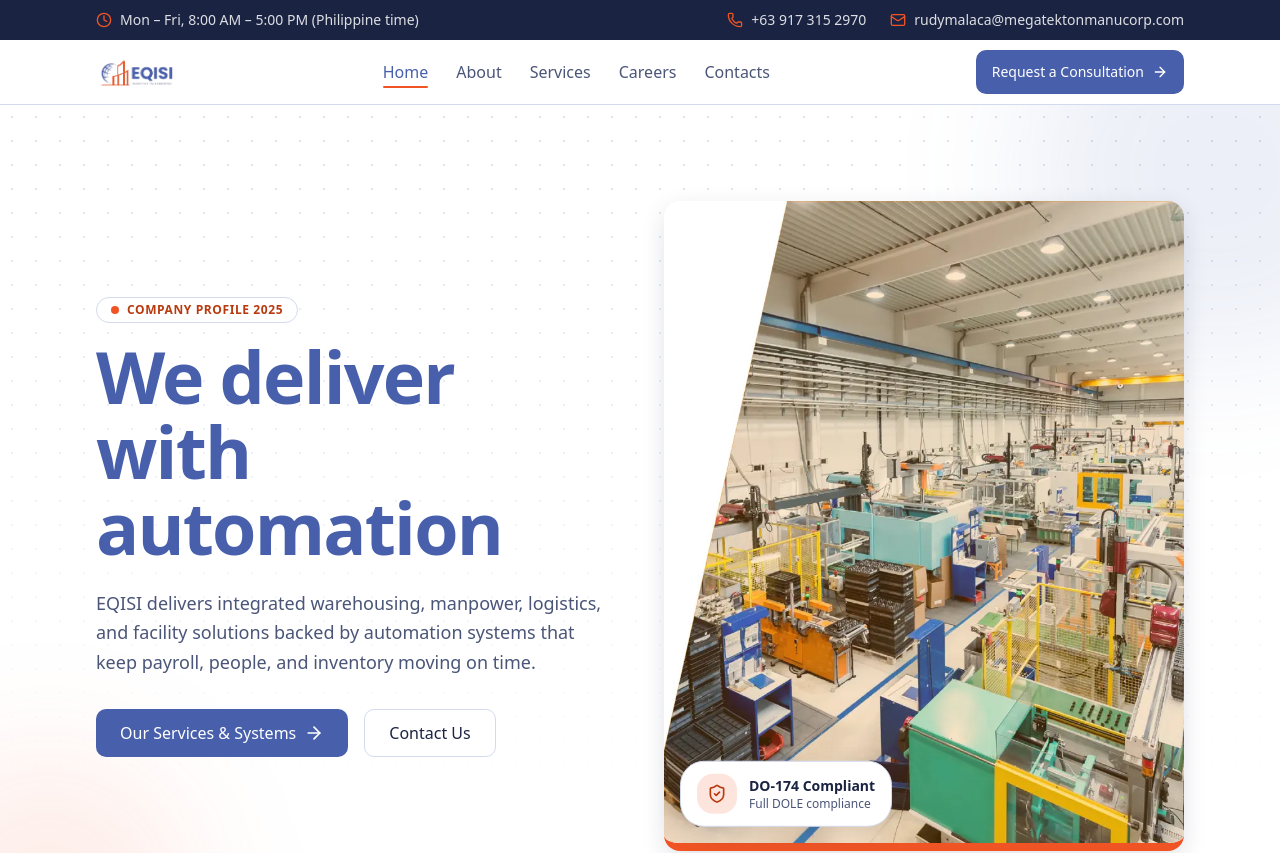
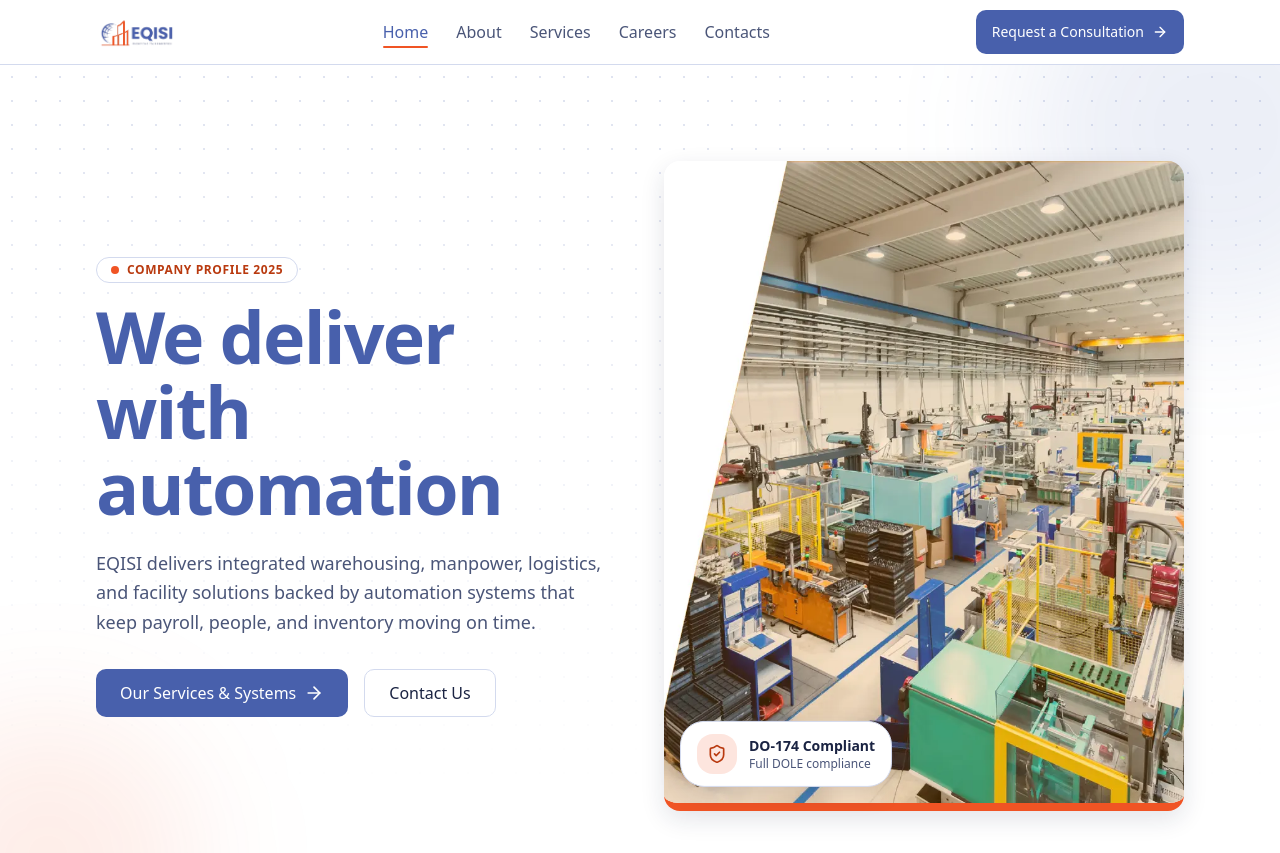
Before and after one commit to isturiscedrick/EQISI, a React (Vite) app in the folder vite-react-template/: page / in a window 1280 px wide. Shown: the top 853 px of the page. Built offline with nearby package versions, Linux system fonts and the light colour scheme.

Commit message:
Remove header contact information utility bar

```diff
--- a/vite-react-template/src/components/layout/Header.tsx
+++ b/vite-react-template/src/components/layout/Header.tsx
@@ -1,14 +1,11 @@
-import { ArrowRight, Clock, Mail, Menu, Phone, X } from 'lucide-react'
+import { ArrowRight, Menu, X } from 'lucide-react'
 import { useEffect, useId, useRef, useState } from 'react'
 import { animate } from 'animejs'
 import { Link, NavLink } from 'react-router'
 import { buttonStyles } from '@/components/ui/button-styles'
 import { siteConfig } from '@/config/site'
-import * as c from '@/content/eqisi'
 import { cn } from '@/lib/cn'
 import { Logo } from './Logo'
-
-const topLink = 'inline-flex items-center gap-2 transition-colors hover:text-white'
 
 export function Header() {
   const [open, setOpen] = useState(false)
@@ -68,26 +65,6 @@ export function Header() {
 
   return (
     <>
-      {/* Utility bar: desktop only, scrolls away with the page. */}
-      <div className="hidden bg-fg text-sm text-white/85 md:block">
-        <div className="mx-auto flex h-10 w-full max-w-6xl items-center justify-between px-4 sm:px-6 lg:px-8">
-          <p className="flex items-center gap-2">
-            <Clock aria-hidden="true" className="size-4 text-highlight" />
-            Mon &ndash; Fri, 8:00 AM &ndash; 5:00 PM (Philippine time)
-          </p>
-          <div className="flex items-center gap-6">
-            <a href={c.contact.phone.href} className={topLink}>
-              <Phone aria-hidden="true" className="size-4 text-highlight" />
-              {c.contact.phone.label}
-            </a>
-            <a href={`mailto:${c.contact.email}`} className={cn(topLink, 'hidden lg:inline-flex')}>
-              <Mail aria-hidden="true" className="size-4 text-highlight" />
-              {c.contact.email}
-            </a>
-          </div>
-        </div>
-      </div>
-
       <header
         className={cn(
           'sticky top-0 z-40 border-b border-border backdrop-blur transition-all duration-200',
```
